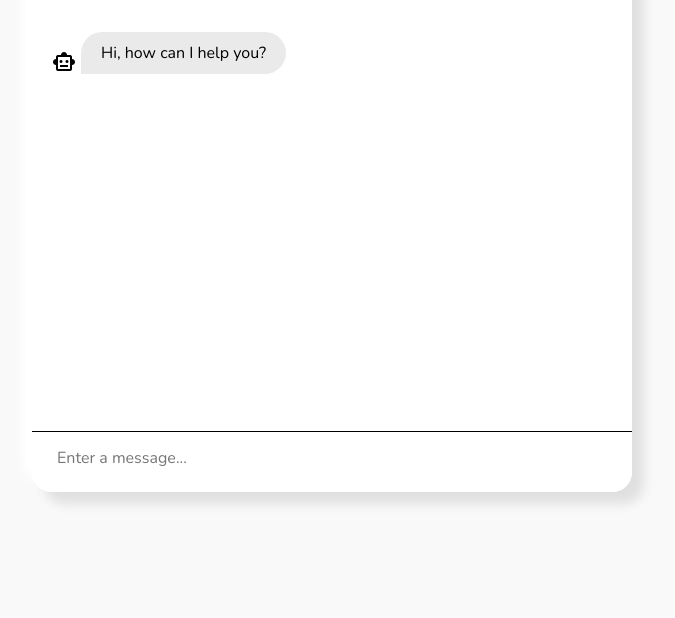
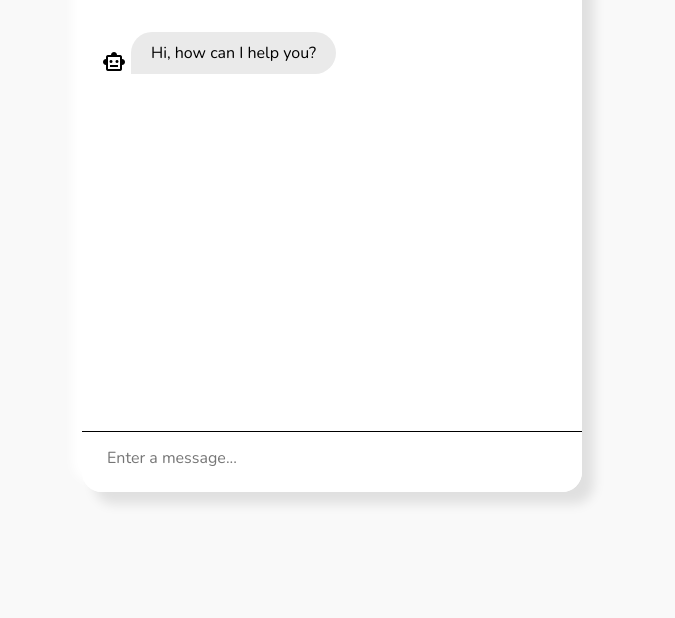
Before and after one commit to avinashsingh108/AI-Chatbot, a plain HTML site: page index.html in a window 1280 px wide. Shown: the part 182-800 px from the top of the page, without its empty margins (308-983 px from the left). Drawn offline with nearby package versions, Linux system fonts and the light colour scheme; a web font is replaced by a local one.

Commit message:
first commit

```diff
--- a/style.css
+++ b/style.css
@@ -20,7 +20,7 @@ body{
     position: relative;
     background-color: #fff;
     border-radius: 20px;
-    width: min(600px, 95%);
+    width: min(500px, 95%);
     margin: auto;
     box-shadow: 12px 12px 12px rgba(0, 0, 0, 0.1),
     -10px -10px 10px white;
```
